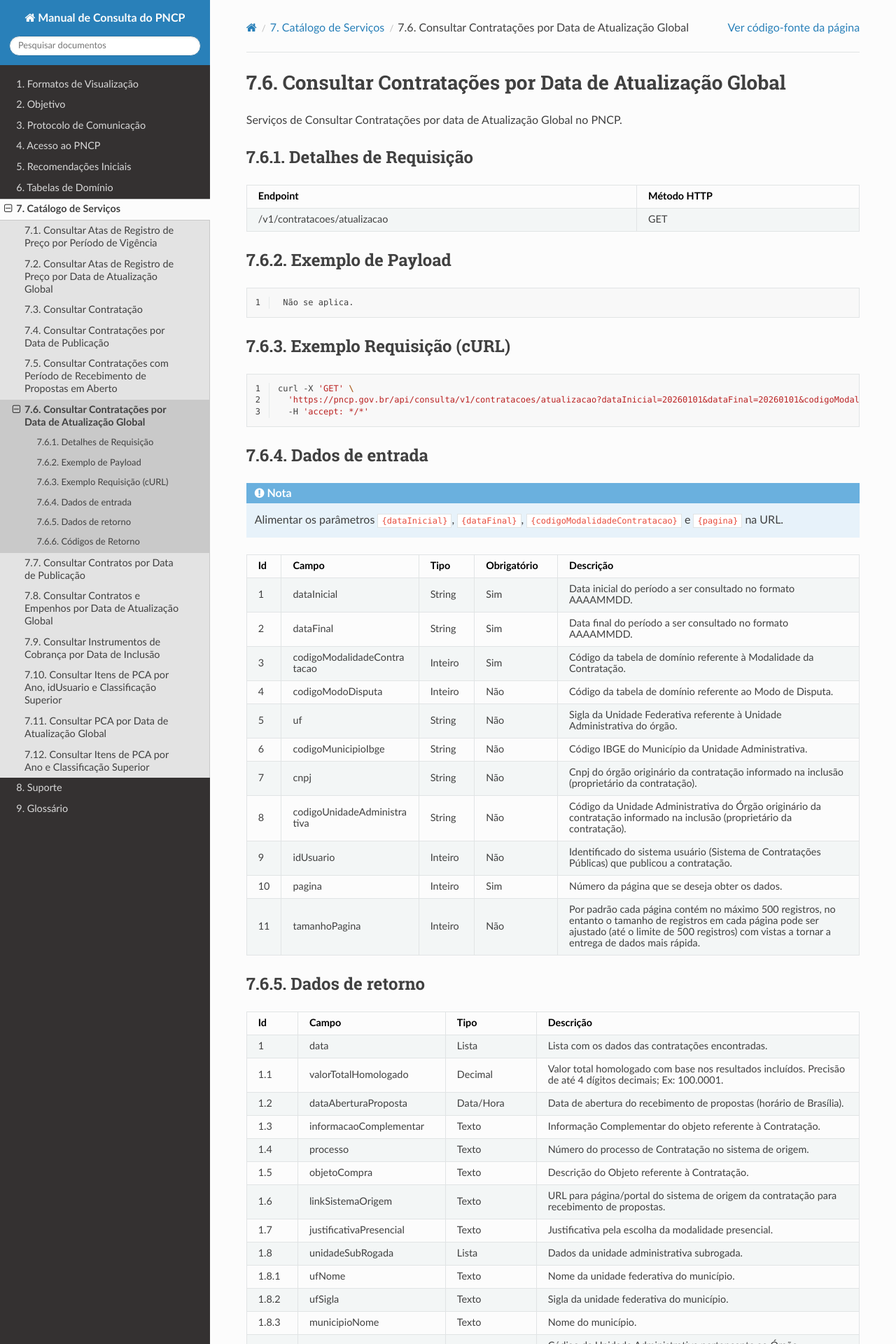
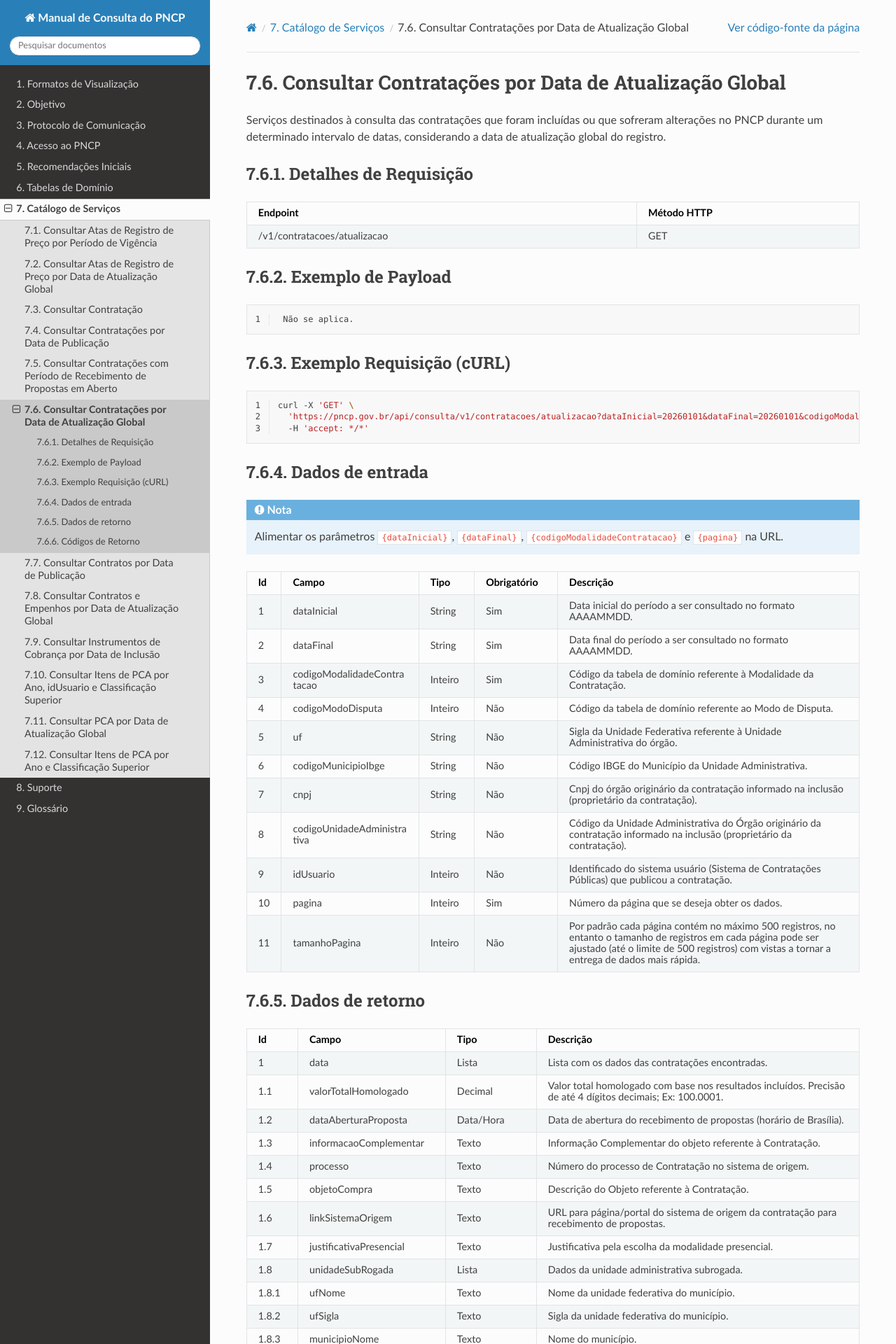
Before and after one commit to sofiaestrelab/Manual-de-Consulta-do-PNCP, a Sphinx documentation site: the page built from docs/source/catalogo_de_servicos/consultar_contratacoes_por_data_de_atualizacao_global.rst, in a window 1280 px wide. Shown: the top 1920 px of the page at 70% size. Built offline with Sphinx 7.4.7 and the Read the Docs theme 3.1.0, drawn with Linux system fonts in a browser that asks for light colours.

Commit message:
Update consultar_contratacoes_por_data_de_atualizacao_global.rst

```diff
--- a/docs/source/catalogo_de_servicos/consultar_contratacoes_por_data_de_atualizacao_global.rst
+++ b/docs/source/catalogo_de_servicos/consultar_contratacoes_por_data_de_atualizacao_global.rst
@@ -1,7 +1,7 @@
 Consultar Contratações por Data de Atualização Global
 ======================================================
 
-Serviços de Consultar Contratações por data de Atualização Global no PNCP.
+Serviços destinados à consulta das contratações que foram incluídas ou que sofreram alterações no PNCP durante um determinado intervalo de datas, considerando a data de atualização global do registro.
 
 Detalhes de Requisição
 ~~~~~~~~~~~~~~~~~~~~~~
```
